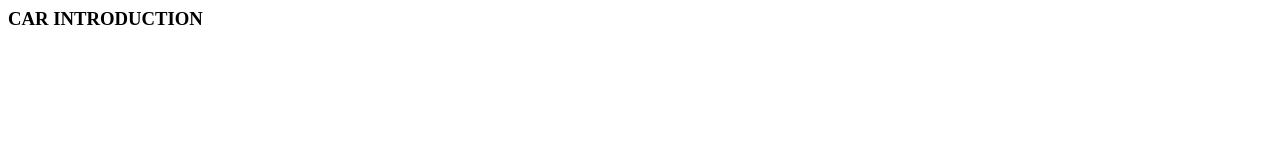
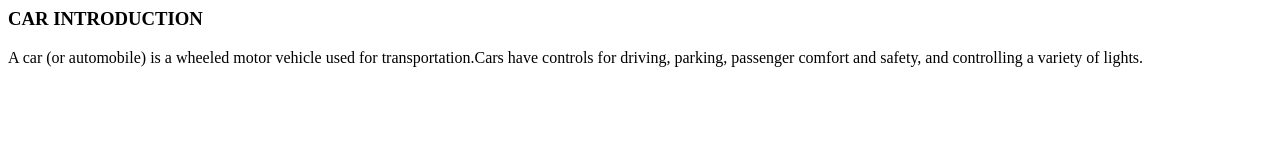
Before and after one commit to ps9769/WSD-Homework-2, a plain HTML site: page index.html in a window 1280 px wide. Drawn offline with Linux system fonts and the light colour scheme.

Commit message:
Paragraph Tag

```diff
--- a/index.html
+++ b/index.html
@@ -6,5 +6,10 @@
          	<h3> CAR INTRODUCTION </h3>
 
 
+             <p> A car (or automobile) is a wheeled motor vehicle used for
+	     transportation.Cars have controls for driving, parking, passenger
+	     comfort and safety, and controlling a variety of lights.</p>
+
+
 	</body>
 	</html>
```
